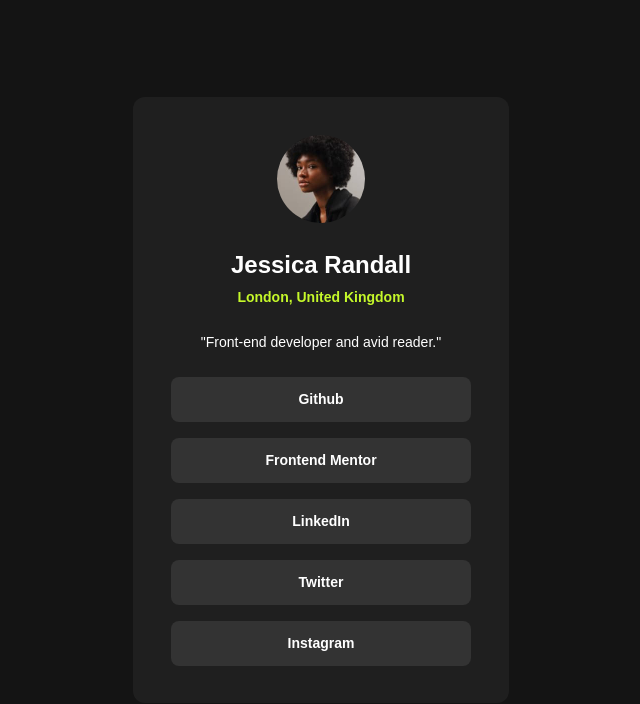
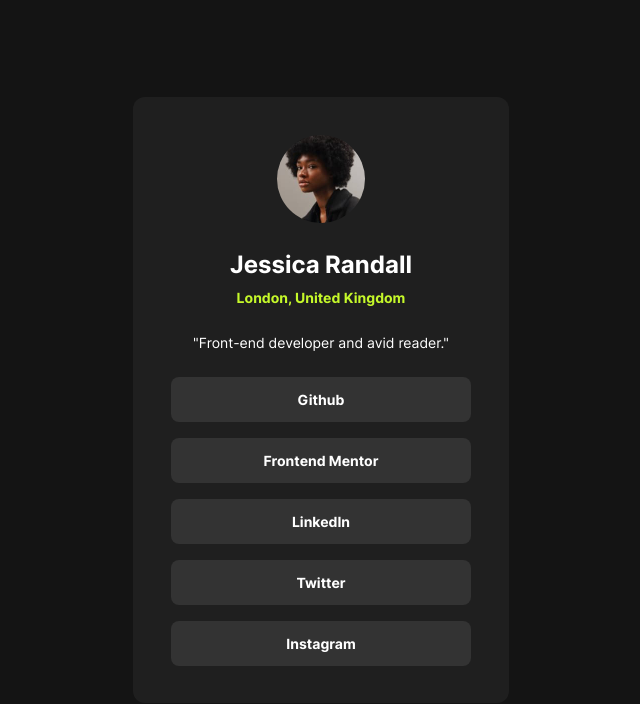
Before and after one commit to jyeharry/social-links-profile, a plain HTML site: page index.html in a window 1280 px wide. Shown: the whole page, without its empty margins (319-959 px from the left). Drawn offline with Linux system fonts and the light colour scheme.

Commit message:
Fix spelling mistake in font-family

```diff
--- a/css/style.css
+++ b/css/style.css
@@ -44,7 +44,7 @@
 }
 
 * {
-  font-family: 'Intet', sans-serif;
+  font-family: 'Inter', sans-serif;
   color: var(--white);
 }
 
```
Also changed, not shown: screenshot.png.
